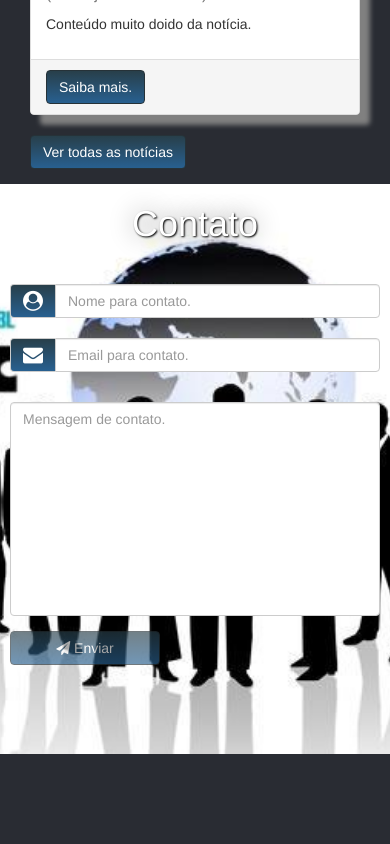
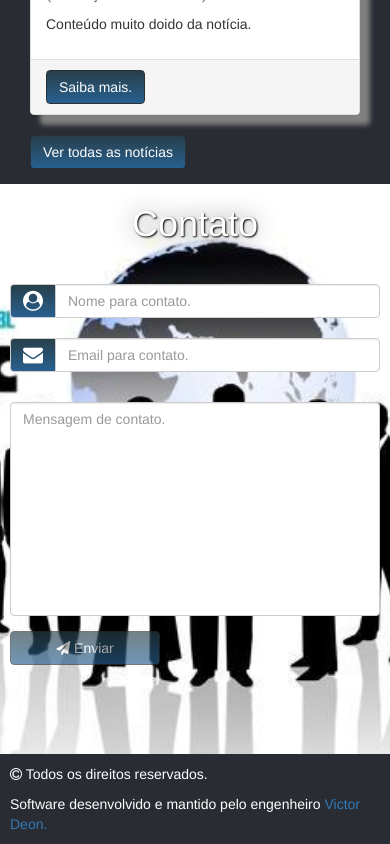
Before and after one commit to VWApplications/VWAlma, a React (Create React App) app: page / in a window 390 px wide. Shown: the part 2477-3321 px from the top of the page. Before the commit the page ends 3231 px from the top, so only its background shows below. Built offline with nearby package versions, Linux system fonts and the light colour scheme.

Commit message:
Simple footer

```diff
--- /dev/null
+++ b/src/screens/Home/components/Footer.js
@@ -0,0 +1,25 @@
+import React, { Component } from 'react';
+import { Copyright, FooterStyled } from '../styles/footer';
+
+class Footer extends Component {
+    render() {
+        return (
+            <FooterStyled>
+                <div className="row">
+                    <div className="col-sm-9">
+                        <Copyright>
+                            <i className="fa fa-copyright"></i> Todos os direitos reservados.
+                        </Copyright>
+
+                        <Copyright>
+                            Software desenvolvido e mantido pelo engenheiro
+                            <a href="https://www.linkedin.com/in/victorarnaud" target="_blank" rel="noopener noreferrer"> Victor Deon.</a>
+                        </Copyright>
+                    </div>
+                </div>
+            </FooterStyled>
+        )
+    }
+}
+
+export default Footer;
--- a/src/screens/Home/components/Home.js
+++ b/src/screens/Home/components/Home.js
@@ -5,6 +5,7 @@ import Parallax from './Parallax';
 import Features from './Features';
 import News from './News';
 import Contact from './Contact';
+import Footer from './Footer';
 
 class Home extends Component {
 
@@ -25,6 +26,7 @@ class Home extends Component {
 					<News />
 					<Contact onSubmit={data => this.__submit(data)} />
 				</main>
+				<Footer />
 			</div>
 		)
   	}
--- /dev/null
+++ b/src/screens/Home/styles/footer.js
@@ -0,0 +1,11 @@
+import styled from 'styled-components';
+
+export const Copyright = styled.p`
+    color: white;
+    padding-left: 10px;
+`;
+
+export const FooterStyled = styled.footer`
+    position: relative;
+    top: 10px;
+`;
```
